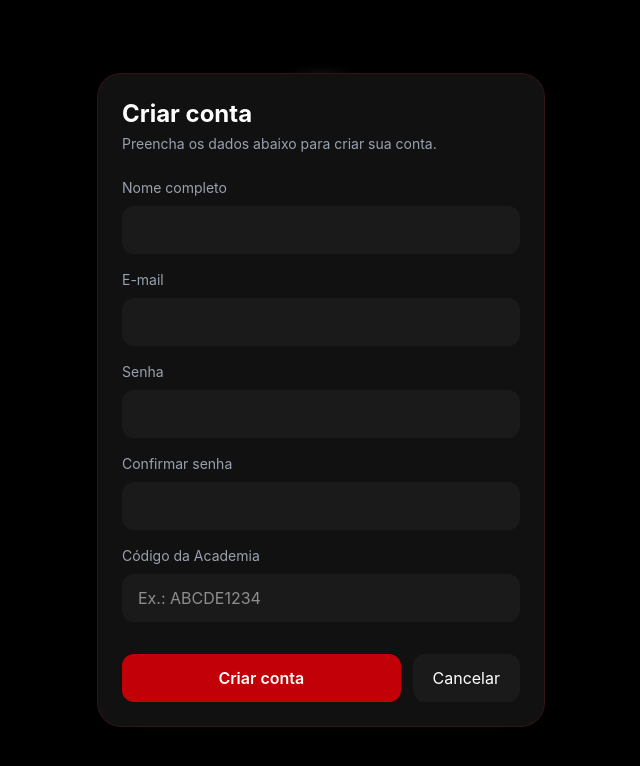
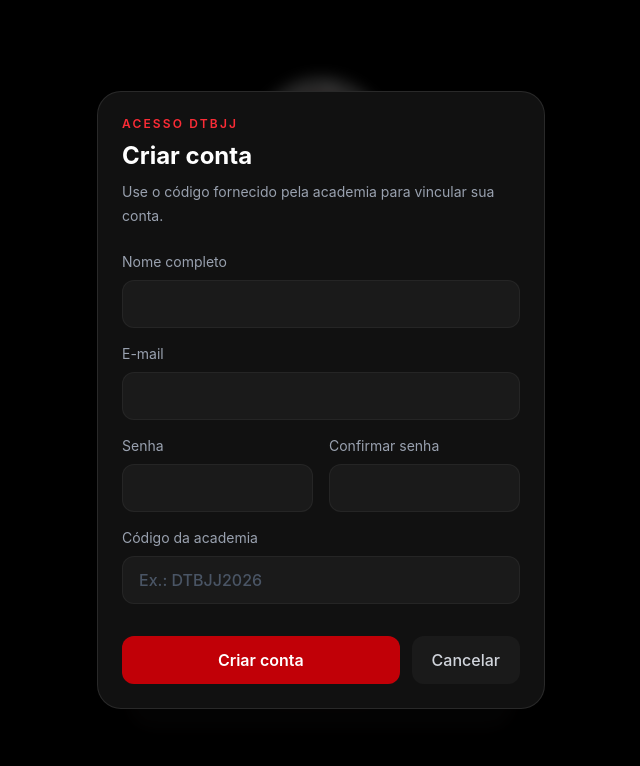
Before and after one commit to leozvdcontato-alt/dtbjj-app, a React (Vite) app: page / in a window 1280 px wide. Both pictures are taken after a click on the button "Criar conta". Shown: the top 766 px of the page, without its empty margins (319-959 px from the left). Built offline with nearby package versions, Linux system fonts and the light colour scheme.

Commit message:
fix(auth): finalize signup with profile trigger metadata

```diff
--- a/src/components/CadastroModal.jsx
+++ b/src/components/CadastroModal.jsx
@@ -1,46 +1,72 @@
 import { useState } from "react";
 import { supabase } from "../lib/supabase";
 
-export default function CadastroModal({
-  aberto,
-  fechar,
-}) {
-  const [nome, setNome] = useState("");
-  const [email, setEmail] = useState("");
-  const [senha, setSenha] = useState("");
-  const [confirmarSenha, setConfirmarSenha] = useState("");
-  const [codigo, setCodigo] = useState("");
+const ESTADO_INICIAL = {
+  nome: "",
+  email: "",
+  senha: "",
+  confirmarSenha: "",
+  codigo: "",
+};
 
+export default function CadastroModal({ aberto, fechar }) {
+  const [form, setForm] = useState(ESTADO_INICIAL);
   const [loading, setLoading] = useState(false);
   const [erro, setErro] = useState("");
+  const [sucesso, setSucesso] = useState("");
 
   if (!aberto) return null;
 
-  async function criarConta() {
+  function atualizarCampo(campo, valor) {
+    setForm((atual) => ({
+      ...atual,
+      [campo]: valor,
+    }));
+  }
+
+  function limparFormulario() {
+    setForm(ESTADO_INICIAL);
+    setErro("");
+  }
+
+  function fecharModal() {
+    if (loading) return;
+    limparFormulario();
+    setSucesso("");
+    fechar();
+  }
+
+  async function criarConta(event) {
+    event.preventDefault();
+
+    const nome = form.nome.trim();
+    const email = form.email.trim().toLowerCase();
+    const codigo = form.codigo.trim().toUpperCase();
 
     setErro("");
+    setSucesso("");
 
-  if (!nome.trim()) {
+    if (!nome) {
       setErro("Informe seu nome.");
       return;
     }
 
-  if (!email.trim()) {
+    if (!email) {
       setErro("Informe seu e-mail.");
       return;
     }
 
-  if (senha.length < 6) {
+    if (form.senha.length < 6) {
       setErro("A senha deve ter pelo menos 6 caracteres.");
       return;
     }
 
-  if (senha !== confirmarSenha) {
+    if (form.senha !== form.confirmarSenha) {
       setErro("As senhas não coincidem.");
       return;
     }
 
-  if (!codigo.trim()) {
+    if (!codigo) {
       setErro("Informe o código da academia.");
       return;
     }
@@ -48,195 +74,175 @@
     setLoading(true);
 
     try {
-
       const { data: academia, error: erroAcademia } = await supabase
         .from("academias")
         .select("id, nome")
         .eq("codigo_convite", codigo)
         .eq("status", "Ativa")
-    .single();
+        .maybeSingle();
 
-  if (erroAcademia || !academia) {
+      if (erroAcademia) {
+        throw erroAcademia;
+      }
+
+      if (!academia) {
         setErro("Código da academia inválido.");
         return;
       }
 
-  console.log("Academia encontrada:", academia);
-
-const { data: authData, error: authError } =
-  await supabase.auth.signUp({
+      const { data: authData, error: authError } = await supabase.auth.signUp({
         email,
-    password: senha,
+        password: form.senha,
+        options: {
+          data: {
+            nome,
+            academia_id: academia.id,
+          },
+        },
       });
-
-  const {
-  data: { session },
-} = await supabase.auth.getSession();
-
-console.log("Sessão:", session);
 
       if (authError) {
         setErro(authError.message);
         return;
       }
 
-console.log("Usuário Auth:", authData.user);
-
-const { error: usuarioError } = await supabase
-  .from("usuarios")
-  .insert({
-    auth_id: authData.user.id,
-    nome,
-    cargo: "Aluno",
-    status: "Ativo",
-    academia_id: academia.id,
-  });
-
-if (usuarioError) {
-  setErro(usuarioError.message);
+      if (!authData.user) {
+        setErro("Não foi possível criar sua conta. Tente novamente.");
         return;
       }
 
-alert("Conta criada com sucesso! Agora faça seu login.");
-
-fechar();
-
-setNome("");
-setEmail("");
-setSenha("");
-setConfirmarSenha("");
-setCodigo("");
-
-} catch (err) {
-
-  console.error(err);
-  setErro("Erro ao validar o código da academia.");
-
+      limparFormulario();
+      setSucesso(
+        `Conta criada para ${academia.nome}. Agora você já pode fazer login.`
+      );
+    } catch (error) {
+      console.error("Erro ao criar conta:", error);
+      setErro("Não foi possível criar sua conta agora. Tente novamente.");
     } finally {
-
       setLoading(false);
-
+    }
   }
 
-  console.log({
-    nome,
-    email,
-    senha,
-    codigo,
-  });
+  return (
+    <div className="fixed inset-0 z-50 flex items-center justify-center bg-black/75 backdrop-blur-sm p-4">
+      <div className="w-full max-w-md rounded-3xl border border-white/10 bg-[#111111] p-6 shadow-2xl">
+        <div className="mb-6">
+          <p className="mb-2 text-xs font-semibold uppercase tracking-[0.18em] text-red-500">
+            Acesso DTBJJ
+          </p>
+          <h2 className="text-2xl font-bold text-white">Criar conta</h2>
+          <p className="mt-2 text-sm leading-6 text-gray-400">
+            Use o código fornecido pela academia para vincular sua conta.
+          </p>
+        </div>
 
+        {sucesso ? (
+          <div className="space-y-5">
+            <div className="rounded-2xl border border-emerald-900/40 bg-emerald-950/30 p-4 text-sm leading-6 text-emerald-300">
+              {sucesso}
+            </div>
+
+            <button
+              type="button"
+              onClick={fecharModal}
+              className="h-12 w-full rounded-xl bg-red-700 font-semibold text-white transition hover:bg-red-600"
+            >
+              Voltar para o login
+            </button>
+          </div>
+        ) : (
+          <form onSubmit={criarConta} className="space-y-4">
+            <div>
+              <label className="mb-2 block text-sm text-gray-400">Nome completo</label>
+              <input
+                type="text"
+                autoComplete="name"
+                value={form.nome}
+                onChange={(event) => atualizarCampo("nome", event.target.value)}
+                className="h-12 w-full rounded-xl border border-white/5 bg-[#1A1A1A] px-4 text-white outline-none transition focus:border-red-700"
+              />
+            </div>
+
+            <div>
+              <label className="mb-2 block text-sm text-gray-400">E-mail</label>
+              <input
+                type="email"
+                autoComplete="email"
+                value={form.email}
+                onChange={(event) => atualizarCampo("email", event.target.value)}
+                className="h-12 w-full rounded-xl border border-white/5 bg-[#1A1A1A] px-4 text-white outline-none transition focus:border-red-700"
+              />
+            </div>
+
+            <div className="grid grid-cols-1 gap-4 sm:grid-cols-2">
+              <div>
+                <label className="mb-2 block text-sm text-gray-400">Senha</label>
+                <input
+                  type="password"
+                  autoComplete="new-password"
+                  value={form.senha}
+                  onChange={(event) => atualizarCampo("senha", event.target.value)}
+                  className="h-12 w-full rounded-xl border border-white/5 bg-[#1A1A1A] px-4 text-white outline-none transition focus:border-red-700"
+                />
+              </div>
+
+              <div>
+                <label className="mb-2 block text-sm text-gray-400">Confirmar senha</label>
+                <input
+                  type="password"
+                  autoComplete="new-password"
+                  value={form.confirmarSenha}
+                  onChange={(event) =>
+                    atualizarCampo("confirmarSenha", event.target.value)
                   }
-  return (
-    <div className="fixed inset-0 z-50 flex items-center justify-center bg-black/70 backdrop-blur-sm p-4">
+                  className="h-12 w-full rounded-xl border border-white/5 bg-[#1A1A1A] px-4 text-white outline-none transition focus:border-red-700"
+                />
+              </div>
+            </div>
 
-      <div className="w-full max-w-md rounded-3xl bg-[#111111] border border-red-900/30 p-6">
-
-        <h2 className="text-2xl font-bold text-white mb-1">
-          Criar conta
-        </h2>
-
-        <p className="text-sm text-gray-400 mb-6">
-          Preencha os dados abaixo para criar sua conta.
-        </p>
+            <div>
+              <label className="mb-2 block text-sm text-gray-400">
+                Código da academia
+              </label>
+              <input
+                type="text"
+                autoCapitalize="characters"
+                value={form.codigo}
+                onChange={(event) =>
+                  atualizarCampo("codigo", event.target.value.toUpperCase())
+                }
+                placeholder="Ex.: DTBJJ2026"
+                className="h-12 w-full rounded-xl border border-white/5 bg-[#1A1A1A] px-4 font-medium uppercase tracking-wide text-white outline-none transition placeholder:normal-case placeholder:tracking-normal placeholder:text-gray-600 focus:border-red-700"
+              />
+            </div>
 
             {erro && (
-          <div className="bg-red-900/30 text-red-300 text-sm rounded-xl p-3 mb-4">
+              <div className="rounded-xl border border-red-900/30 bg-red-950/30 p-3 text-sm text-red-300">
                 {erro}
               </div>
             )}
 
-        <div className="space-y-4">
-
-          <div>
-            <label className="block text-sm text-gray-400 mb-2">
-              Nome completo
-            </label>
-
-            <input
-              type="text"
-              value={nome}
-              onChange={(e) => setNome(e.target.value)}
-              className="w-full h-12 rounded-xl bg-[#1A1A1A] px-4 outline-none text-white"
-            />
-          </div>
-
-          <div>
-            <label className="block text-sm text-gray-400 mb-2">
-              E-mail
-            </label>
-
-            <input
-              type="email"
-              value={email}
-              onChange={(e) => setEmail(e.target.value)}
-              className="w-full h-12 rounded-xl bg-[#1A1A1A] px-4 outline-none text-white"
-            />
-          </div>
-
-          <div>
-            <label className="block text-sm text-gray-400 mb-2">
-              Senha
-            </label>
-
-            <input
-              type="password"
-              value={senha}
-              onChange={(e) => setSenha(e.target.value)}
-              className="w-full h-12 rounded-xl bg-[#1A1A1A] px-4 outline-none text-white"
-            />
-          </div>
-
-          <div>
-            <label className="block text-sm text-gray-400 mb-2">
-              Confirmar senha
-            </label>
-
-            <input
-              type="password"
-              value={confirmarSenha}
-              onChange={(e) => setConfirmarSenha(e.target.value)}
-              className="w-full h-12 rounded-xl bg-[#1A1A1A] px-4 outline-none text-white"
-            />
-          </div>
-
-          <div>
-            <label className="block text-sm text-gray-400 mb-2">
-              Código da Academia
-            </label>
-
-            <input
-              type="text"
-              value={codigo}
-              onChange={(e) => setCodigo(e.target.value.toUpperCase())}
-              placeholder="Ex.: ABCDE1234"
-              className="w-full h-12 rounded-xl bg-[#1A1A1A] px-4 outline-none text-white"
-            />
-          </div>
-
-        </div>
-
-        <div className="flex gap-3 mt-8">
-
+            <div className="flex gap-3 pt-4">
               <button
-  onClick={criarConta}
+                type="submit"
                 disabled={loading}
-  className="flex-1 h-12 rounded-xl bg-red-700 hover:bg-red-600 disabled:opacity-50 font-semibold transition"
+                className="h-12 flex-1 rounded-xl bg-red-700 font-semibold text-white transition hover:bg-red-600 disabled:cursor-not-allowed disabled:opacity-50"
               >
-  {loading ? "Criando..." : "Criar conta"}
+                {loading ? "Criando conta..." : "Criar conta"}
               </button>
 
               <button
-            onClick={fechar}
+                type="button"
+                onClick={fecharModal}
                 disabled={loading}
-            className="h-12 px-5 rounded-xl bg-[#1A1A1A] hover:bg-[#222222] disabled:opacity-50 transition"
+                className="h-12 rounded-xl bg-[#1A1A1A] px-5 font-medium text-gray-300 transition hover:bg-[#222222] disabled:opacity-50"
               >
                 Cancelar
               </button>
-
             </div>
-
+          </form>
+        )}
       </div>
-
     </div>
   );
 }
```
Lines whose indentation alone changed are shown as unchanged.
